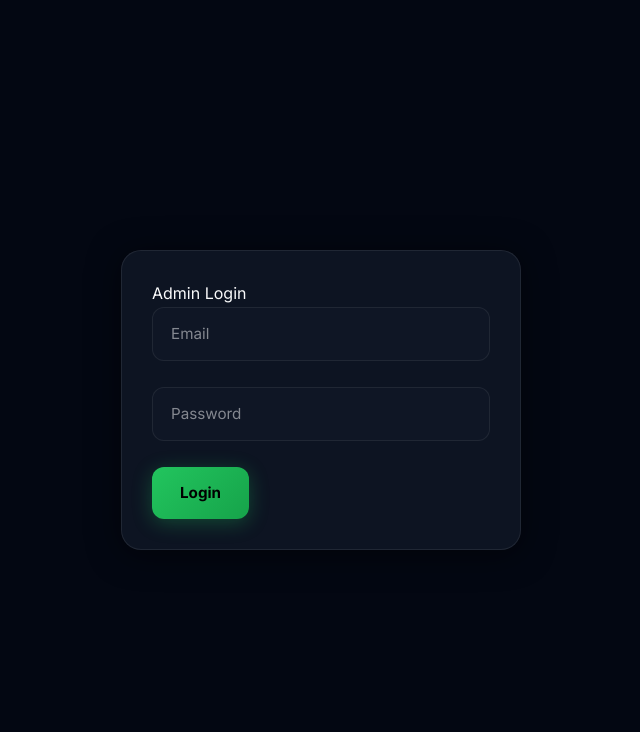
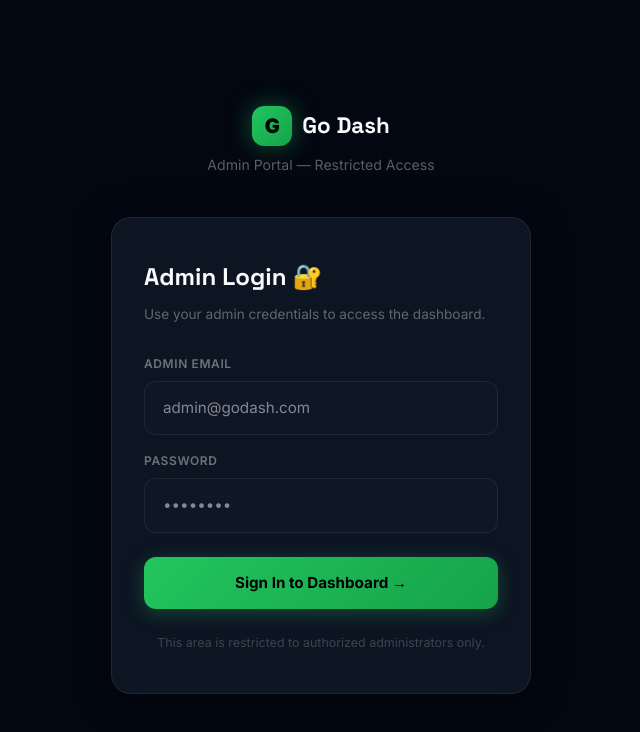
Before and after one commit to gregherghreghherwrf/go-dash-booking-system, a Next.js app: page /admin/login in a window 1280 px wide. Shown: the top 732 px of the page, without its empty margins (319-959 px from the left). Built offline with nearby package versions, Linux system fonts and the light colour scheme; no server answers.

Commit message:
Fix email normalization in auth controller

```diff
--- a/src/app/admin/login/page.tsx
+++ b/src/app/admin/login/page.tsx
@@ -2,34 +2,40 @@
 
 import { useState } from "react";
 import axios from "axios";
+import Link from "next/link";
 import { useRouter } from "next/navigation";
 
-const API = process.env.NEXT_PUBLIC_API_URL;
+// MUST use the env var — never hardcode localhost (breaks on mobile/production)
+const API = process.env.NEXT_PUBLIC_API_URL!;
 
 export default function AdminLogin() {
   const router = useRouter();
-
   const [email, setEmail] = useState("");
   const [password, setPassword] = useState("");
+  const [loading, setLoading] = useState(false);
+  const [error, setError] = useState("");
 
-  const login = async (e: any) => {
+  const login = async (e: React.FormEvent) => {
     e.preventDefault();
-    console.log("API URL:", API);
-console.log("Email:", email);
+    setLoading(true);
+    setError("");
 
     try {
-      const { data } = await axios.post("http://localhost:5000/api/admin/login",
-        {
-          email,
-          password,
-        }
-      );
+      const { data } = await axios.post(`${API}/api/admin/login`, {
+        // Trim + lowercase — prevents mobile autocapitalize/autocorrect from breaking login
+        email: email.trim().toLowerCase(),
+        password: password.trim(),
+      });
 
       localStorage.setItem("adminToken", data.token);
-
       router.push("/admin/dashboard");
-    } catch {
-      alert("Invalid credentials");
+    } catch (err: unknown) {
+      const msg =
+        (err as { response?: { data?: { message?: string } } })?.response?.data
+          ?.message || "Invalid credentials. Please try again.";
+      setError(msg);
+    } finally {
+      setLoading(false);
     }
   };
 
@@ -37,46 +43,170 @@ console.log("Email:", email);
     <div
       style={{
         minHeight: "100vh",
+        background: "var(--bg-base)",
         display: "flex",
+        alignItems: "center",
         justifyContent: "center",
-        alignItems: "center",
+        padding: "24px 16px",
+        position: "relative",
+        overflow: "hidden",
       }}
     >
-      <form
-        onSubmit={login}
-        className="glass-card"
+      {/* Background orbs */}
+      <div className="orb orb-green" style={{ width: 500, height: 500, top: "-20%", left: "-15%", opacity: 0.45 }} />
+      <div className="orb orb-teal" style={{ width: 400, height: 400, bottom: "-15%", right: "-10%", opacity: 0.35 }} />
+
+      <div style={{ width: "100%", maxWidth: 420, position: "relative", zIndex: 2 }}>
+        {/* Logo */}
+        <div style={{ textAlign: "center", marginBottom: 40 }}>
+          <Link href="/" style={{ textDecoration: "none" }}>
+            <div style={{ display: "inline-flex", alignItems: "center", gap: 10, marginBottom: 8 }}>
+              <div
                 style={{
-          width: 400,
-          padding: 30,
+                  width: 40,
+                  height: 40,
+                  borderRadius: 12,
+                  background: "linear-gradient(135deg, #22c55e, #16a34a)",
+                  display: "flex",
+                  alignItems: "center",
+                  justifyContent: "center",
+                  fontWeight: 900,
+                  color: "#000",
+                  fontSize: 20,
+                  boxShadow: "0 0 24px rgba(34,197,94,0.4)",
                 }}
               >
-        <h1>Admin Login</h1>
+                G
+              </div>
+              <span
+                style={{
+                  fontFamily: "Space Grotesk, sans-serif",
+                  fontWeight: 700,
+                  fontSize: "1.4rem",
+                  color: "#f9fafb",
+                }}
+              >
+                Go Dash
+              </span>
+            </div>
+          </Link>
+          <p style={{ color: "rgba(255,255,255,0.35)", fontSize: "0.88rem" }}>
+            Admin Portal — Restricted Access
+          </p>
+        </div>
 
+        {/* Card */}
+        <div className="glass-card" style={{ padding: "40px 32px" }}>
+          <h1
+            style={{
+              fontFamily: "Space Grotesk, sans-serif",
+              fontSize: "1.5rem",
+              fontWeight: 700,
+              marginBottom: 8,
+              color: "#f9fafb",
+            }}
+          >
+            Admin Login 🔐
+          </h1>
+          <p style={{ color: "rgba(255,255,255,0.35)", fontSize: "0.85rem", marginBottom: 28 }}>
+            Use your admin credentials to access the dashboard.
+          </p>
+
+          {error && (
+            <div
+              style={{
+                background: "rgba(239,68,68,0.1)",
+                border: "1px solid rgba(239,68,68,0.3)",
+                borderRadius: 10,
+                padding: "12px 16px",
+                color: "#f87171",
+                fontSize: "0.88rem",
+                marginBottom: 20,
+              }}
+            >
+              ⚠️ {error}
+            </div>
+          )}
+
+          <form onSubmit={login} style={{ display: "flex", flexDirection: "column", gap: 16 }}>
+            <div>
+              <label
+                style={{
+                  display: "block",
+                  color: "rgba(255,255,255,0.4)",
+                  fontSize: "0.75rem",
+                  fontWeight: 600,
+                  textTransform: "uppercase",
+                  letterSpacing: "0.05em",
+                  marginBottom: 8,
+                }}
+              >
+                Admin Email
+              </label>
               <input
+                id="admin-email"
+                type="email"
+                placeholder="admin@godash.com"
                 className="input-field"
-          placeholder="Email"
                 value={email}
                 onChange={(e) => setEmail(e.target.value)}
+                /* These 4 attrs are CRITICAL on mobile — prevents autocorrect mangling the email */
+                autoCapitalize="none"
+                autoCorrect="off"
+                autoComplete="email"
+                spellCheck={false}
+                inputMode="email"
+                required
               />
+            </div>
 
-        <br />
-        <br />
-
+            <div>
+              <label
+                style={{
+                  display: "block",
+                  color: "rgba(255,255,255,0.4)",
+                  fontSize: "0.75rem",
+                  fontWeight: 600,
+                  textTransform: "uppercase",
+                  letterSpacing: "0.05em",
+                  marginBottom: 8,
+                }}
+              >
+                Password
+              </label>
               <input
+                id="admin-password"
                 type="password"
+                placeholder="••••••••"
                 className="input-field"
-          placeholder="Password"
                 value={password}
                 onChange={(e) => setPassword(e.target.value)}
+                autoComplete="current-password"
+                required
               />
+            </div>
 
-        <br />
-        <br />
-
-        <button className="btn-primary">
-          Login
+            <button
+              id="admin-login-submit"
+              type="submit"
+              disabled={loading}
+              className="btn-primary"
+              style={{
+                width: "100%",
+                justifyContent: "center",
+                marginTop: 8,
+                opacity: loading ? 0.7 : 1,
+              }}
+            >
+              {loading ? "Signing in..." : "Sign In to Dashboard →"}
             </button>
           </form>
+
+          <p style={{ textAlign: "center", marginTop: 24, color: "rgba(255,255,255,0.2)", fontSize: "0.78rem" }}>
+            This area is restricted to authorized administrators only.
+          </p>
+        </div>
+      </div>
     </div>
   );
 }
```
Lines whose indentation alone changed are shown as unchanged.
